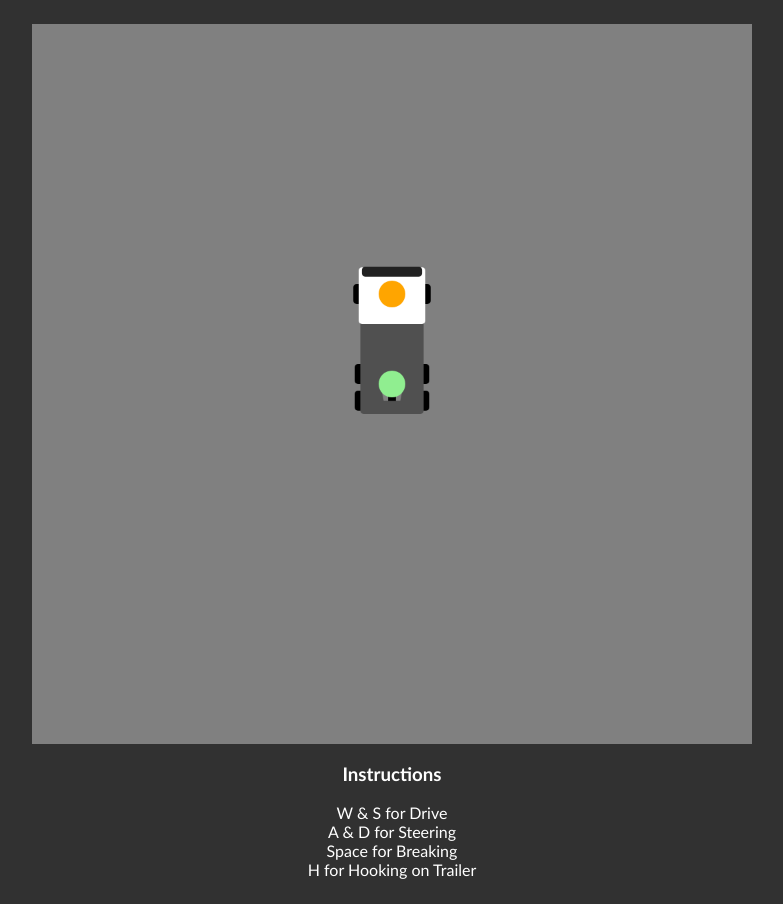
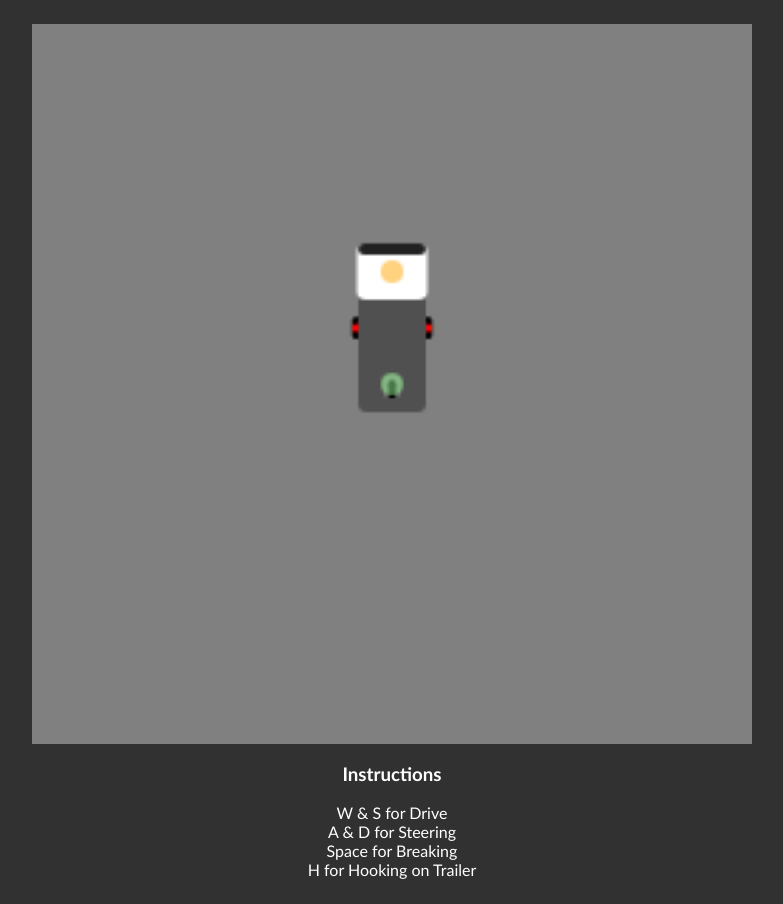
Before and after one commit to viggoStrom/Truck-Parking-Game, a plain HTML site: page index.html in a window 1280 px wide. Shown: the whole page, without its empty margins (248-1031 px from the left). Drawn offline with Linux system fonts and the light colour scheme.

Commit message:
redid scaling of everything

```diff
--- a/script/level-objects/truck.js
+++ b/script/level-objects/truck.js
@@ -15,23 +15,23 @@ class Truck {
         };
 
         this.velocity = 0;
-        this.acceleration = 5 / 100;
-        this.breakForce = 10 / 100;
-        this.drag = 1 / 100; // How much the vehicle is slowed down by friction with the ground and air
+        this.acceleration = 1000; // N
+        this.breakForce = 10000; // N
+        this.drag = 100; // N
         this.mass = {
-            current: 2000,
-            dry: 2000,
+            current: 7000, // kg
+            dry: 7000, // kg
         };
 
         // Rendering
         this.color = "white";
         this.cab = {
-            width: 100,
-            length: 85,
+            width: 25, // dm
+            length: 20, // dm
         };
         this.chassis = {
-            width: 95,
-            length: 220,
+            width: 24, // dm
+            length: 60, // dm
         }
         this.center = {
             x: fractionPosX * canvas.width,
@@ -83,7 +83,7 @@ class Truck {
 
         // Draw
         ctx.beginPath();
-        ctx.roundRect(x, y, w, h, 5);
+        ctx.roundRect(x, y, w, h, 3);
         ctx.fill();
 
         // Restore the canvas to the previous state but with the new drawing
@@ -91,8 +91,8 @@ class Truck {
     }
 
     renderWheel(x, y, w, h, angle = 0) {
-        x += w / 2;
-        y += h / 2;
+        // x += w / 2;
+        // y -= h / 2;
 
         // Save the state of the canvas
         ctx.save();
@@ -106,10 +106,19 @@ class Truck {
         ctx.rotate(angle);
         ctx.translate(-x, -y);
 
+
         // Draw
         ctx.beginPath();
-        ctx.roundRect(x - w / 2, y - h / 2, w, h, 5);
+        ctx.roundRect(x - w / 2, y - h / 2, w, h, 2);
         ctx.fill();
+
+        // Debug red circle
+        ctx.fillStyle = "red";
+        ctx.beginPath();
+        ctx.arc(x, y, w / 2, 0, 2 * Math.PI);
+        ctx.fill();
+        ctx.closePath();
+        ctx.fillStyle = "black";
 
         // Restore the canvas to the previous state but with the new drawing
         ctx.restore();
@@ -123,42 +132,38 @@ class Truck {
         // Wheels
         const wheels = () => {
             let x, y;
-            const w = 20;
-            const h = 30;
+            const w = 3; // dm
+            const h = 8; // dm
             ctx.fillStyle = "black";
 
-            x = this.center.x - this.cab.width / 2 - 8;
-            y = this.center.y - 130 - 20;
+            // Front axle (articulated)
+            x = this.center.x - this.chassis.width / 2 - w / 4;
+            y = this.center.y - this.chassis.length * 1 / 3;
             this.renderWheel(x, y, w, h, this.steer.angle);
+            x = this.center.x + this.chassis.width / 2 + w / 4;
+            this.renderWheel(x, y, w, h, this.steer.angle);
+
+            // Rear axles
+            // x = this.center.x - this.cab.width / 2 - 6;
+            // y = this.center.y - 10 - 20;
             // this.roundRect(x, y, w, h);
-            x = this.center.x + this.cab.width / 2 - 12;
-            y = this.center.y - 130 - 20;
-            this.renderWheel(x, y, w, h, this.steer.angle);
+            // x = this.center.x + this.cab.width / 2 - 14;
+            // y = this.center.y - 10 - 20;
             // this.roundRect(x, y, w, h);
-            x = this.center.x - this.cab.width / 2 - 6;
-            y = this.center.y - 10 - 20;
-            this.roundRect(x, y, w, h);
-            x = this.center.x + this.cab.width / 2 - 14;
-            y = this.center.y - 10 - 20;
-            this.roundRect(x, y, w, h);
-            x = this.center.x - this.cab.width / 2 - 6;
-            y = this.center.y + 30 - 20;
-            this.roundRect(x, y, w, h);
-            x = this.center.x + this.cab.width / 2 - 14;
-            y = this.center.y + 10;
-            this.roundRect(x, y, w, h);
-
-
-            // x = this.center.x - 100;
-            // y = this.center.y - 150;
+            // x = this.center.x - this.cab.width / 2 - 6;
+            // y = this.center.y + 30 - 20;
+            // this.roundRect(x, y, w, h);
+            // x = this.center.x + this.cab.width / 2 - 14;
+            // y = this.center.y + 10;
+            // this.roundRect(x, y, w, h);
         }
 
         // Chassis
         const chassis = () => {
-            let x = this.center.x - this.cab.width / 2 + (this.cab.width - this.chassis.width) / 2;
-            let y = this.center.y - this.chassis.length / 2 - 65;
-            let w = this.chassis.width;
-            let h = this.chassis.length;
+            const x = this.center.x - this.cab.width / 2 + (this.cab.width - this.chassis.width) / 2;  // dm
+            const y = this.center.y - this.chassis.length * 5 / 6; // dm
+            const w = this.chassis.width; // dm
+            const h = this.chassis.length; // dm
 
             ctx.fillStyle = "#505050";
             this.roundRect(x, y, w, h);
@@ -166,45 +171,64 @@ class Truck {
 
         // Fifth Wheel (where the trailer hooks on)
         const fifthWheel = () => {
-            let w = 35;
-            let h = 50;
-            let x = this.center.x;
-            let y = this.center.y;
+            let x, y // dm
+            const w = 7; // dm
+            const h = 10; // dm
 
             ctx.fillStyle = "gray";
+
+            // Save the state of the canvas
             ctx.save();
             ctx.beginPath();
             ctx.translate(this.center.x, this.center.y);
             ctx.rotate(this.direction);
 
-            ctx.moveTo(x - w / 2 + 5 - this.center.x, y + h / 2 - this.center.y);
-            ctx.lineTo(x + w / 2 - 5 - this.center.x, y + h / 2 - this.center.y);
-            ctx.lineTo(x + w / 2 - this.center.x, y - this.center.y);
-            ctx.lineTo(x - w / 2 - this.center.x, y - this.center.y);
+            // The prongs of the plate
+            x = - w / 2;
+            y = 0;
+            ctx.moveTo(x, y);
+            x = - w / 3;
+            y = h / 2;
+            ctx.lineTo(x, y);
+            x = w / 3;
+            y = h / 2;
+            ctx.lineTo(x, y);
+            x = w / 2;
+            y = 0;
+            ctx.lineTo(x, y);
             ctx.closePath();
             ctx.fill();
 
+            // The top part of the plate
             ctx.beginPath();
-            ctx.arc(x - this.center.x, y - this.center.y + 1, w / 2, Math.PI, 0);
+            x = 0;
+            y = 0;
+            ctx.arc(x, y, w / 2, Math.PI, 0);
             ctx.closePath();
             ctx.fill();
 
+            // The hole
             ctx.fillStyle = "black";
-            ctx.fillRect(x - w / 6 - this.center.x, y - h / 25 - this.center.y, w / 3, h * 0.545);
+            x = - w / 5;
+            y = 0;
+            ctx.fillRect(x, y, w * 2 / 5, h / 2);
             ctx.beginPath();
-            ctx.arc(x - this.center.x, y - this.center.y, w / 6, 0, Math.PI * 2);
+            x = 0;
+            y = 0;
+            ctx.arc(x, y, w / 5, 2 * Math.PI, 0);
             ctx.closePath();
             ctx.fill();
 
+            // Restore the canvas to the previous state but with the new drawing
             ctx.restore();
         }
 
         // Cab
         const cab = () => {
-            let x = this.center.x - this.cab.width / 2;
-            let y = this.center.y - this.chassis.length / 2 - 65;
-            let w = this.cab.width;
-            let h = this.cab.length;
+            const x = this.center.x - this.cab.width / 2; // dm
+            const y = this.center.y - this.chassis.length * 5 / 6; // dm
+            const w = this.cab.width; // dm
+            const h = this.cab.length; // dm
 
             ctx.fillStyle = this.color;
             this.roundRect(x, y, w, h);
@@ -212,10 +236,10 @@ class Truck {
 
         // Windshield
         const windshield = () => {
-            let w = this.chassis.width * .95;
-            let h = 15;
-            let x = this.center.x - w / 2;
-            let y = this.center.y - this.chassis.length * .8;
+            const w = this.chassis.width; // dm
+            const h = this.cab.length / 5; // dm
+            const x = this.center.x - w / 2; // dm
+            const y = this.center.y - this.chassis.length * 5 / 6; // dm
 
             ctx.fillStyle = "#212121";
             this.roundRect(x, y, w, h);
@@ -276,7 +300,32 @@ class Truck {
 
         // Apply Steering
         if (Math.abs(this.velocity) > 0) {
-            this.direction += this.steer.angle * this.velocity / 1000;
+            //
+            // x: x-composite of steer force
+            // s: spine length
+            // u: steer angle
+            // v: direction
+            // F: forward force
+            //
+            // F = m * a
+            //
+            // v = atan(x/s)
+            //
+            // tan(u) = x / F
+            //
+            // x = F * tan(u)
+            //
+
+            const spineLength = this.chassis.length - this.cab.length;
+            const steerForce = this.mass.current * this.acceleration;
+
+            // Calculate the x-component of the steering force
+            const x = steerForce * Math.tan(this.steer.angle) / 1000;
+            // Calculate the new direction
+            const v = Math.atan2(x, spineLength);
+
+            // Apply the new direction
+            this.direction += v;
         }
 
         // Center Steering Angle
@@ -289,37 +338,40 @@ class Truck {
 
         // If steering close to center, center it
         if (!this.rightTurn && !this.leftTurn && Math.abs(this.steer.angle) < this.steer.speed * 2) { this.steer.angle = 0; }
-
-        // console.log("Direction:" + (this.direction * 180 / Math.PI).toFixed(2), "Steer Angle:" + (this.steer.angle * 180 / Math.PI).toFixed(2));
     }
 
     debug() {
         // DEBUG Center Point
         const centerPoint = () => {
+            ctx.globalAlpha = 0.5;
             ctx.fillStyle = "lightGreen";
             ctx.beginPath();
-            ctx.arc(this.center.x, this.center.y, 20, 0, 2 * Math.PI);
+            ctx.arc(this.center.x, this.center.y, 4, 0, 2 * Math.PI);
             ctx.closePath();
             ctx.fill();
+            ctx.globalAlpha = 1;
         }
 
         // DEBUG Front Collider
         const frontCollider = () => {
+            ctx.globalAlpha = 0.5;
             ctx.fillStyle = "orange";
             ctx.beginPath();
-            ctx.arc(this.frontCollider.x, this.frontCollider.y, 20, 0, 2 * Math.PI);
+            ctx.arc(this.frontCollider.x, this.frontCollider.y, 4, 0, 2 * Math.PI);
             ctx.closePath();
             ctx.fill();
+            ctx.globalAlpha = 1;
         }
 
         // DEBUG Velocity Vector
         const velocityVector = () => {
+            ctx.globalAlpha = 0.5;
             if (this.break) {
                 ctx.strokeStyle = "red";
             } else {
                 ctx.strokeStyle = "blue";
             }
-            ctx.lineWidth = 20;
+            ctx.lineWidth = 4;
             const x = this.center.x;
             const y = this.center.y;
             const w = this.center.x + Math.sin(this.direction) * this.velocity * 100;
@@ -329,6 +381,7 @@ class Truck {
             ctx.lineTo(w, h);
             ctx.closePath();
             ctx.stroke();
+            ctx.globalAlpha = 1;
         }
 
         centerPoint();
--- a/script/main.js
+++ b/script/main.js
@@ -3,8 +3,8 @@ const canvas = document.getElementById("main-canvas");
 /** @type {CanvasRenderingContext2D} */
 const ctx = canvas.getContext("2d");
 
-canvas.height = 1080;
-canvas.width = 1080;
+canvas.height = 256;
+canvas.width = 256;
 
 const ui = new UI();
 
@@ -21,6 +21,7 @@ const render = () => {
     ctx.clearRect(0, 0, canvas.width, canvas.height)
 
     // Level renders all it's children
+    // level.render(debug = false);
     level.render(debug=true);
 
     window.requestAnimationFrame(render);
--- a/style/desktop.css
+++ b/style/desktop.css
@@ -19,7 +19,7 @@ body {
 
 #main-canvas {
     margin-top: 1.5rem;
-    max-height: 90vh;
+    height: 90vh;
     aspect-ratio: 1/1;
     background-color: gray;
 }
```
Also changed, not shown: screenshots/plan.png (added).
